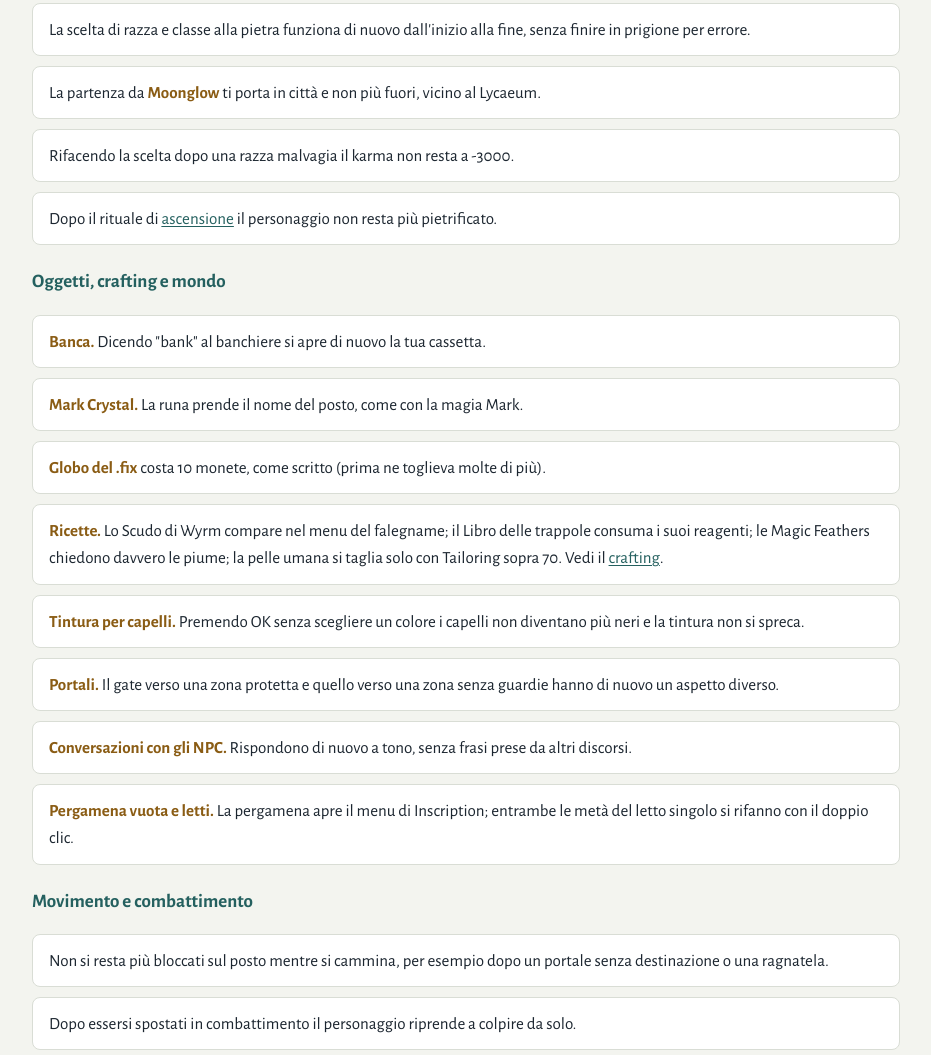
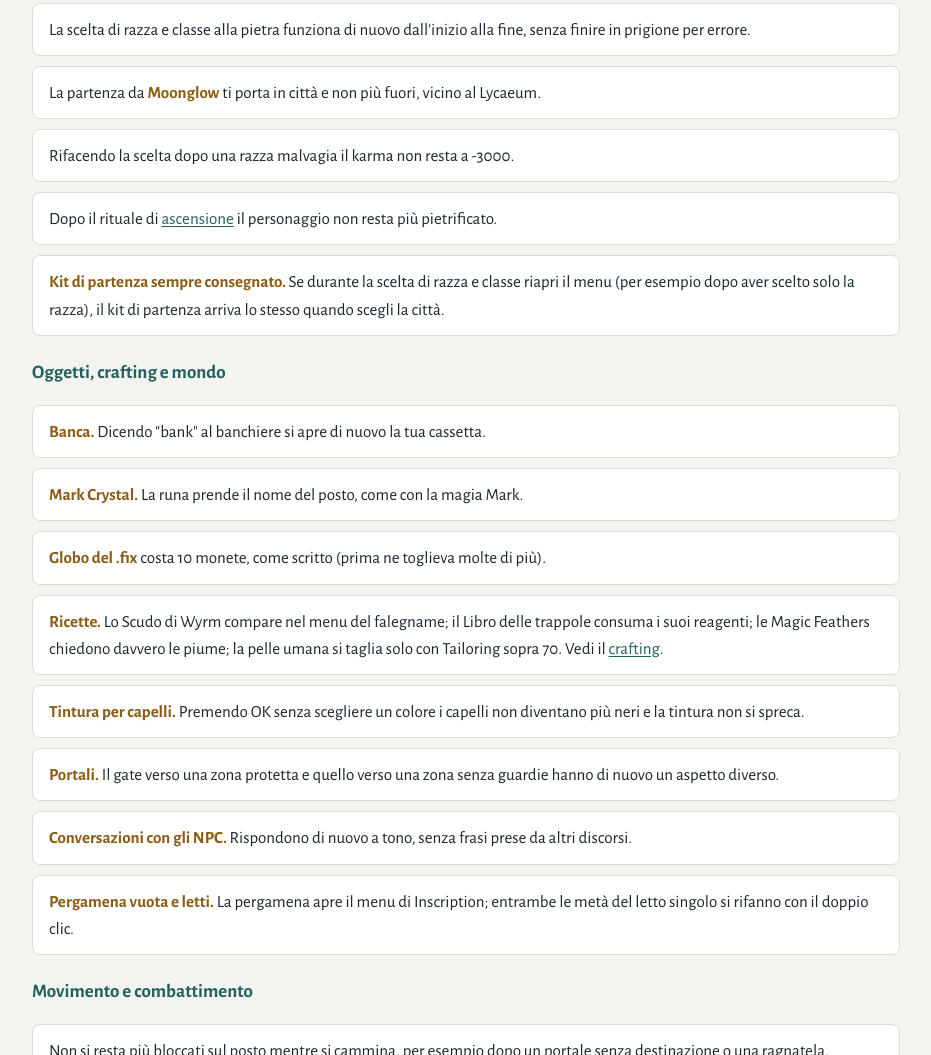
Before and after one commit to MidianUO/Midian-Website, a plain HTML site: page patch-note.html in a window 1280 px wide. Shown: the part 3375-4430 px from the top of the page, without its empty margins (174-1105 px from the left). Drawn offline with nearby package versions, Linux system fonts and the light colour scheme; a web font is replaced by a local one.

Commit message:
Patch note: starter kit anche a chi riapre la scelta della razza
Refs MidianUO/Midian-Script#53

Co-Authored-By: Claude Opus 5.5 <noreply@anthropic.com>

```diff
--- a/patch-note.html
+++ b/patch-note.html
@@ -85,6 +85,7 @@ main a { text-decoration: underline; text-underline-offset: 2px }
     <li>La partenza da <b>Moonglow</b> ti porta in città e non più fuori, vicino al Lycaeum.</li>
     <li>Rifacendo la scelta dopo una razza malvagia il karma non resta a -3000.</li>
     <li>Dopo il rituale di <a href="wiki/index.html#ascensioni">ascensione</a> il personaggio non resta più pietrificato.</li>
+    <li><b>Kit di partenza sempre consegnato.</b> Se durante la scelta di razza e classe riapri il menu (per esempio dopo aver scelto solo la razza), il kit di partenza arriva lo stesso quando scegli la città.</li>
   </ul>
 
   <h3>Oggetti, crafting e mondo</h3>
```
